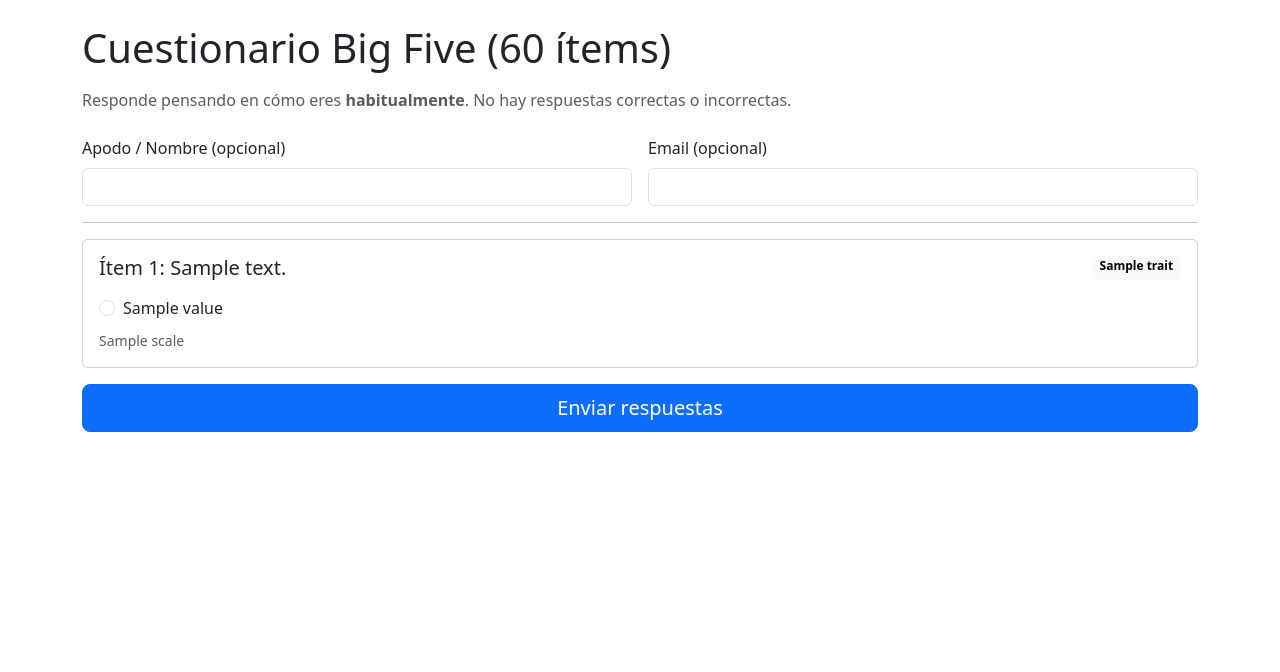
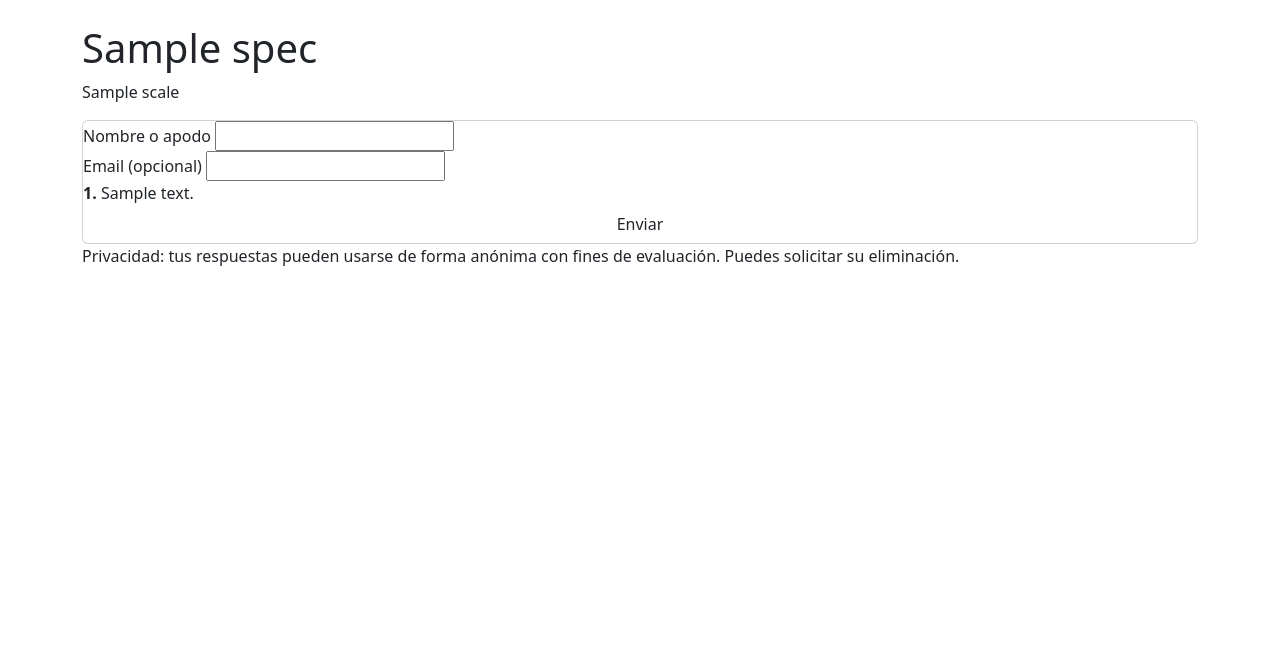
Before and after one commit to Layonor/Big5-60p, a Flask app: template templates/test.html in a window 1280 px wide. Shown: the part 56-728 px from the top of the page. Run offline with Flask 3, Linux system fonts and the light colour scheme; the template is opened without the code that fills it: most values are stand-ins (such as "Sample title", 1, 10 or a date in 2020); some libraries are stand-ins or nearby versions.

Commit message:
fix(template): usar spec['items'] en lugar de spec.items

```diff
--- a/templates/test.html
+++ b/templates/test.html
@@ -1,56 +1,42 @@
 {% extends "base.html" %}
-{% block title %}Cuestionario Big Five (60 ítems){% endblock %}
+
+{% block title %}{{ spec.title }}{% endblock %}
+
 {% block content %}
-  <h1 class="mb-3">Cuestionario Big Five (60 ítems)</h1>
-  <p class="text-muted">Responde pensando en cómo eres <strong>habitualmente</strong>. No hay respuestas correctas o incorrectas.</p>
+<h1>{{ spec.title }}</h1>
+<p class="muted">{{ spec.scale.label }}</p>
 
-  <form method="post" class="mt-4">
-    <div class="row g-3 mb-3">
-      <div class="col-md-6">
-        <label class="form-label">Apodo / Nombre (opcional)</label>
-        <input name="nickname" class="form-control" value="{{ (prev.nickname if prev else '') }}">
-      </div>
-      <div class="col-md-6">
-        <label class="form-label">Email (opcional)</label>
-        <input type="email" name="email" class="form-control" value="{{ (prev.email if prev else '') }}">
+<form class="card grid" method="post" action="{{ url_for('test') }}">
+  <label>Nombre o apodo
+    <input type="text" name="nickname" maxlength="120">
+  </label>
+
+  <label>Email (opcional)
+    <input type="email" name="email" maxlength="320">
+  </label>
+
+  {% for item in spec['items'] %}
+    <div class="row">
+      <div class="qtext"><strong>{{ item.id }}.</strong> {{ item.text }}</div>
+      <div class="scale">
+        {% for n in range(spec.scale.min, spec.scale.max + 1) %}
+          <label>
+            <input
+              type="radio"
+              name="q{{ item.id }}"
+              value="{{ n }}"
+              required
+              {% if prev and prev.get('q' ~ item.id) == n|string %}checked{% endif %}
+            >
+            {{ n }}
+          </label>
+        {% endfor %}
       </div>
     </div>
+  {% endfor %}
 
-    <hr class="my-3">
+  <button class="btn" type="submit">Enviar</button>
+</form>
 
-    {% for item in spec.items %}
-      <div class="card mb-3">
-        <div class="card-body">
-          <div class="d-flex justify-content-between">
-            <h5 class="card-title mb-0">Ítem {{ item.id }}: {{ item.text }}</h5>
-            <span class="badge text-bg-light trait-badge">{{ item.trait }}</span>
-          </div>
-          <div class="mt-3">
-            <div class="d-flex flex-wrap gap-3">
-              {% for opt in spec.scale.options %}
-                <div class="form-check form-check-inline">
-                  <input class="form-check-input" type="radio"
-                         name="q{{ item.id }}" id="q{{ item.id }}_{{ loop.index }}"
-                         value="{{ opt.value }}"
-                         {% if prev and prev['q' ~ item.id] == opt.value|string %}checked{% endif %}
-                         required>
-                  <label class="form-check-label" for="q{{ item.id }}_{{ loop.index }}">
-                    {{ opt.value }}
-                  </label>
-                </div>
-              {% endfor %}
-            </div>
-            <div class="small text-muted mt-2">{{ spec.scale.label }}</div>
-            {% if item.reverse %}
-              <div class="small text-secondary">* Este ítem puntúa en sentido inverso.</div>
-            {% endif %}
-          </div>
-        </div>
-      </div>
-    {% endfor %}
-
-    <div class="d-grid">
-      <button class="btn btn-primary btn-lg" type="submit">Enviar respuestas</button>
-    </div>
-  </form>
+<p class="muted">Privacidad: tus respuestas pueden usarse de forma anónima con fines de evaluación. Puedes solicitar su eliminación.</p>
 {% endblock %}
```
